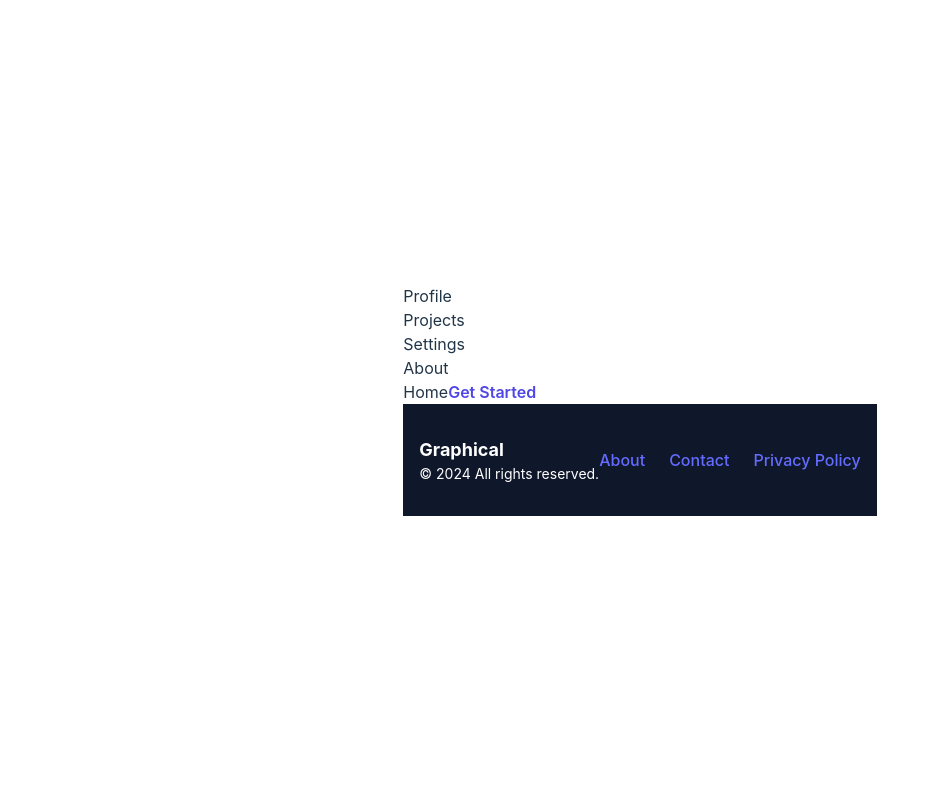
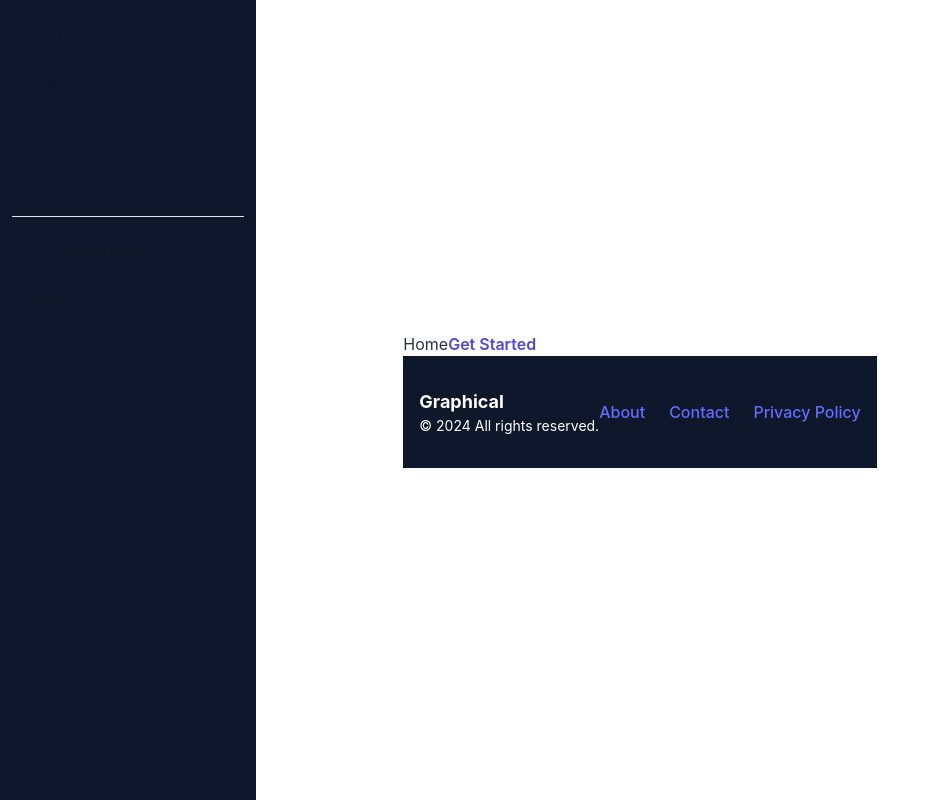
Before and after one commit to btolsen131/Graphical, a React (Vite) app in the folder graphical/: page / in a window 1280 px wide. Shown: the whole page, without its empty margins (0-928 px from the left). Built offline with nearby package versions, Linux system fonts and the light colour scheme.

Commit message:
Adding base for side menu

```diff
--- a/graphical/src/components/menu.tsx
+++ b/graphical/src/components/menu.tsx
@@ -1,16 +1,49 @@
-import React from "react";
+import React, { useState } from "react";
 
 export function Menu(){
+
   return (
-    <div className="container">
-      <ul>
-        <li> Profile </li>
-        <li> Projects </li>
-        <li> Settings </li>
-        <li> About </li>
-      </ul>
+
+    <div>
+       <aside id="separator-sidebar" className="fixed top-0 left-0 z-40 w-64 h-screen" aria-label="Sidebar">
+       <div className="h-full px-3 py-4 overflow-y-auto bg-slate-900">
+          <ul className="space-y-2 font-medium">
+             <li>
+                <a href="#" className="flex items-center p-2 text-gray-900 rounded-lg dark:text-white hover:bg-gray-100 dark:hover:bg-gray-700 group">
+                   <span className="ms-3">Dashboard</span>
+                </a>
+             </li>
+             <li>
+                <a href="#" className="flex items-center p-2 text-gray-900 rounded-lg dark:text-white hover:bg-gray-100 dark:hover:bg-gray-700 group">
+                   <span className="flex-1 ms-3 whitespace-nowrap">Graphs</span>
+                </a>
+             </li>
+             <li>
+                <a href="#" className="flex items-center p-2 text-gray-900 rounded-lg dark:text-white hover:bg-gray-100 dark:hover:bg-gray-700 group">
+                   <span className="flex-1 ms-3 whitespace-nowrap">Sign In</span>
+                </a>
+             </li>
+             <li>
+                <a href="#" className="flex items-center p-2 text-gray-900 rounded-lg dark:text-white hover:bg-gray-100 dark:hover:bg-gray-700 group">
+                   <span className="flex-1 ms-3 whitespace-nowrap">Sign Up</span>
+                </a>
+             </li>
+          </ul>
+          <ul className="pt-4 mt-4 space-y-2 font-medium border-t border-gray-200 dark:border-gray-700">
+             <li>
+                <a href="#" className="flex items-center p-2 text-gray-900 transition duration-75 rounded-lg hover:bg-gray-100 dark:hover:bg-gray-700 dark:text-white group">
+                   <span className="ms-3">Documentation</span>
+                </a>
+             </li>
+             <li>
+                <a href="#" className="flex items-center p-2 text-gray-900 transition duration-75 rounded-lg hover:bg-gray-100 dark:hover:bg-gray-700 dark:text-white group">
+                   <span className="ms-3">Help</span>
+                </a>
+             </li>
+          </ul>
+       </div>
+    </aside>
 
     </div>
-
   )
 }
```
